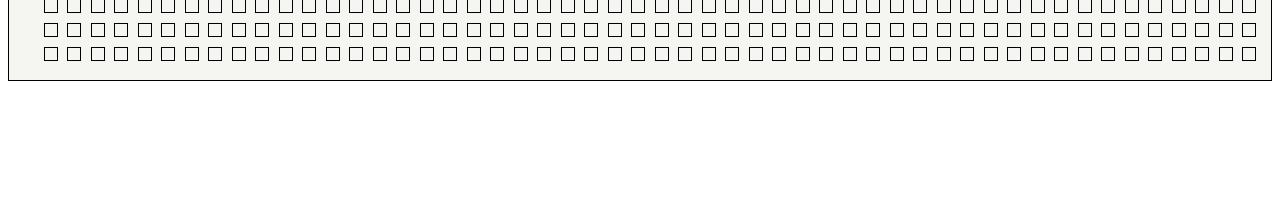
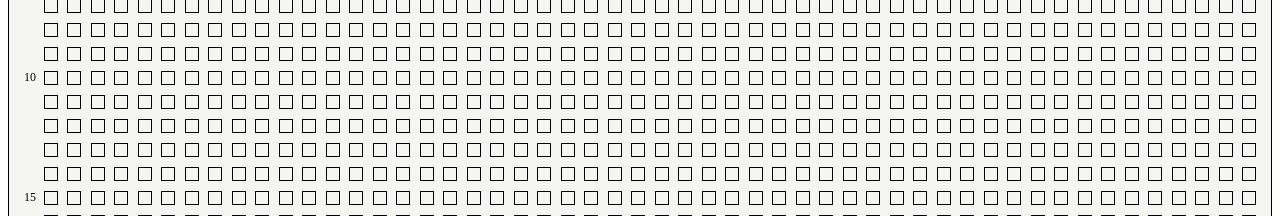
Before and after one commit to vtruo009/life-in-weeks, a React (Vite) app: page / in a window 1280 px wide. Shown: the part 353-569 px from the top of the page. Built offline with nearby package versions, Linux system fonts and the light colour scheme; the HTML template or start-up script is replaced by a standard one.

Commit message:
fix format

```diff
--- a/src/common/Square.tsx
+++ b/src/common/Square.tsx
@@ -25,12 +25,13 @@ function Square({ color = 'transparent', disabled }: SquareProps) {
     const [isOpen, setIsOpen] = React.useState(false);
 
     return (
-        <Popover isOpen={isOpen} containerStyle={{ padding: '5px' }} onClickOutside={() => setIsOpen(false)} content={({ childRect, popoverRect }) =>
+        <Popover isOpen={isOpen} containerStyle={{ padding: '5px', top: '5px' }} onClickOutside={() => setIsOpen(false)} content={({ childRect, popoverRect }) =>
             <ArrowContainer
                 position='top'
                 arrowSize={8}
                 arrowStyle={{ bottom: '5px' }}
-                arrowColor={'white'}
+                style={{ width: '100px', display: 'flex' }}
+                arrowColor={'lightgray'}
                 childRect={childRect}
                 popoverRect={popoverRect}
             >
--- a/src/components/Calendar.tsx
+++ b/src/components/Calendar.tsx
@@ -35,7 +35,7 @@ const StyledRow = styled.div<{ $showRowCounter: boolean }>`
 `;
 
 function Calendar() {
-    const YEARS_IN_LIFE: number = 10;
+    const YEARS_IN_LIFE: number = 80;
 
     return (
         <StyledCalendar>
--- a/src/components/Rating.tsx
+++ b/src/components/Rating.tsx
@@ -7,8 +7,8 @@ const StyledColorLegend = styled.div<{ $compact: boolean }>`
     padding: 8px 3px;
     display: flex;
     flex-direction: row;
-    justify-content: space-evenly;
-    background-color: ${({ $compact }) => $compact ? "white" : "transparent"};
+    justify-content: space-around;
+    background-color: ${({ $compact }) => $compact ? "lightgray" : "transparent"};
 `;
 
 const StyledLabel = styled.div`
```
